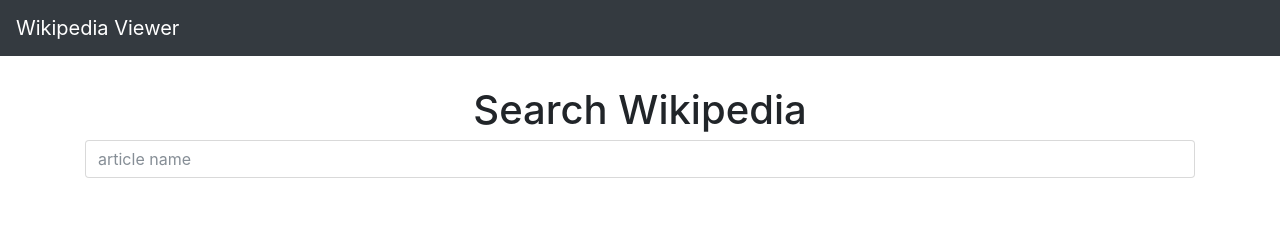
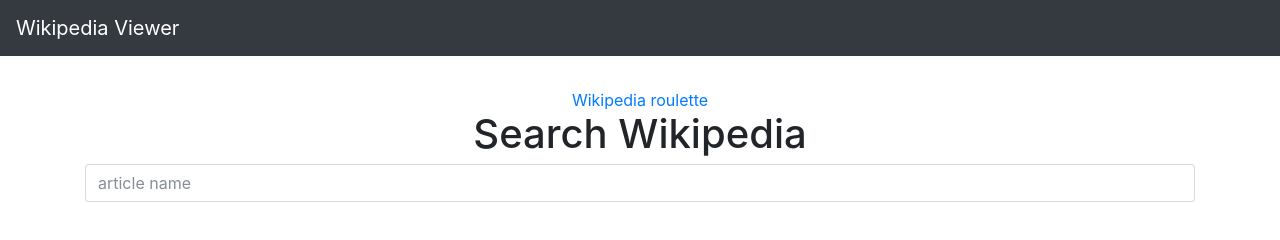
Before and after one commit to MrNime/WikipediaViewer, a plain HTML site: page index.html in a window 1280 px wide. Drawn offline with nearby package versions, Linux system fonts and the light colour scheme.

Commit message:
add random article link

```diff
--- a/index.html
+++ b/index.html
@@ -17,6 +17,7 @@
     <div class="container">
 
         <div class="searchContainer">
+            <a href="https://en.wikipedia.org/wiki/Special:Random" target="_blank">Wikipedia roulette</a>
             <h1>Search Wikipedia</h1>
             <input type="text" id="searchBox" class="form-control" placeholder="article name">
         </div>
```
